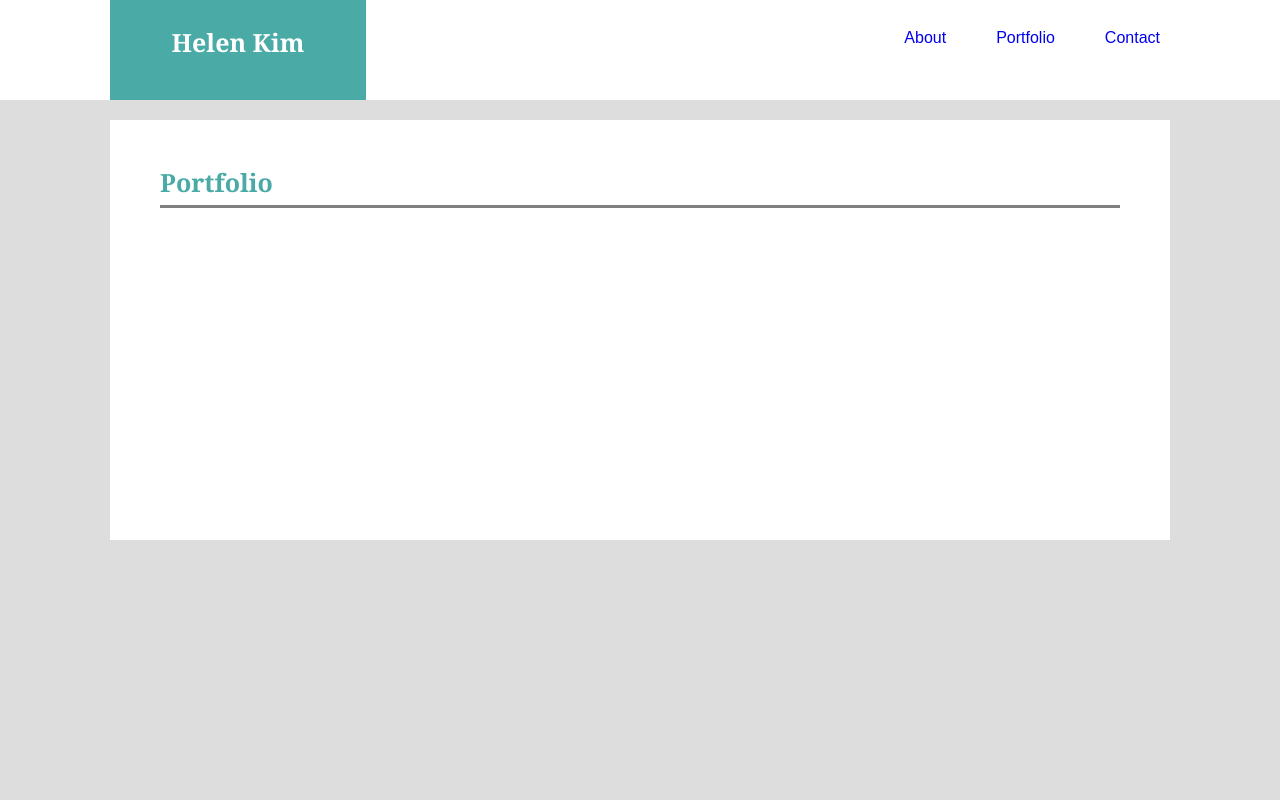
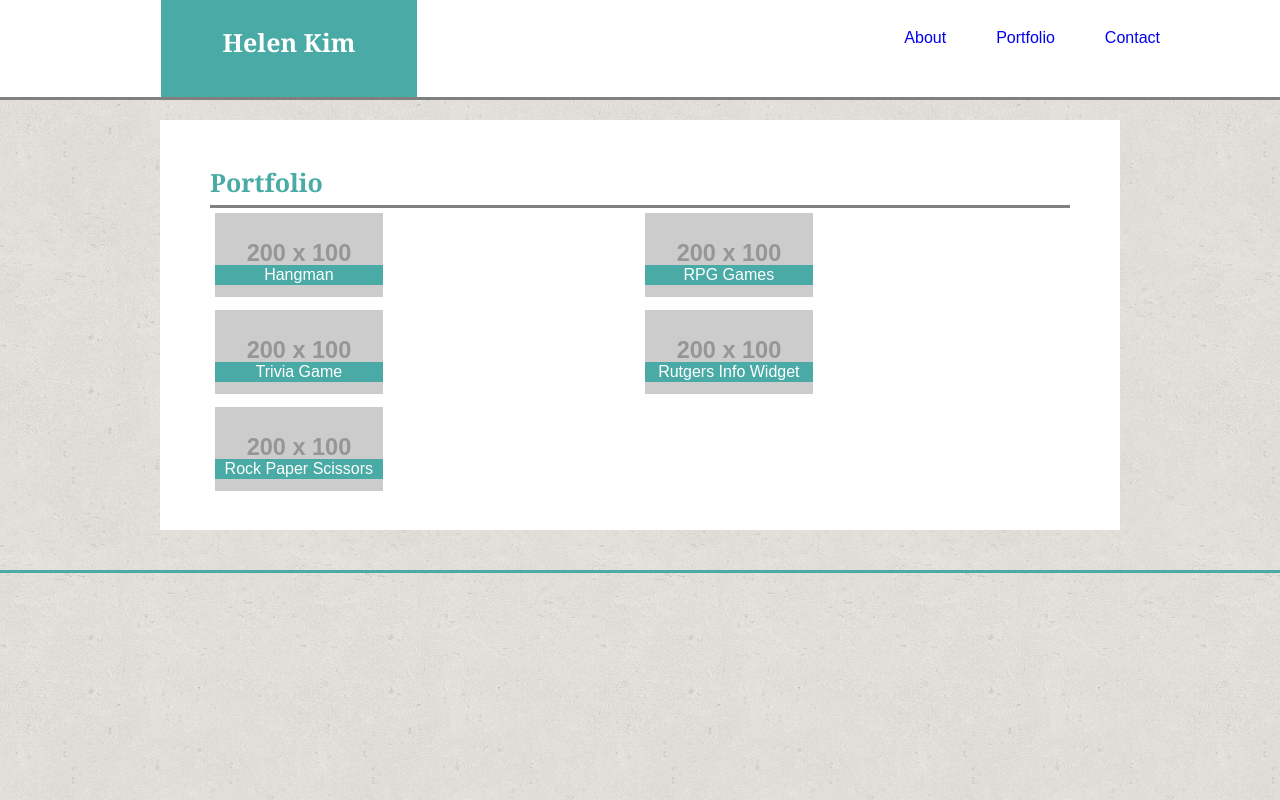
Before and after one commit to HK490/Basic-Portfolio, a plain HTML site: page portfolio.html in a window 1280 px wide. Drawn offline with Linux system fonts and the light colour scheme; placeholder pictures from the web are drawn by us.

Commit message:
added portfolio.html and finshing touches

```diff
--- a/assets/css/style.css
+++ b/assets/css/style.css
@@ -1,8 +1,10 @@
 
 
 body {
-    background: #dddddd;
+    background-image: url(../images/background.png);
     font-family: 'Arial', 'Helvetica Neue', Helvetica, sans-serif;
+    padding-bottom: 40px;
+    border-bottom: 3px solid #4aaaa5;
 }
 
 .container {
@@ -14,6 +16,8 @@ body {
     position: relative;
     padding-right: 80px;
     padding-left: 110px;
+    border-bottom: 3px solid gray;
+
 
 }
 
@@ -22,7 +26,7 @@ body {
     margin: 0 auto;
     padding: 50px;
     width: 960px;
-    height: 320px;
+    height: 410px;
     background: white;
 }
 
@@ -37,10 +41,11 @@ h1 {
     position: absolute;
     color: white;
     background: #4aaaa5;
-    height: 70px;
+    height: 97px;
     width: 20%;
     text-align: center;
     padding-top: 30px;
+    margin-left: 51px;
 }
 
 h2 {
@@ -72,6 +77,7 @@ h2 {
 
 .para {
     padding-top: 5px;
+    line-height: 23px;
 }
 
 .para2 {
@@ -93,8 +99,35 @@ input[type=text]{
     width: 100%;
   }
 
-  input[type=submit] {
+input[type=submit] {
     background-color: #4aaaa5;
     color: white;
     margin-top: 5px;
   }
+
+  * {
+    box-sizing: border-box;
+  }
+
+  .column {
+    float: left;
+    width: 50%;
+    padding: 5px;
+    position: relative;
+  }
+
+  .row::after {
+    content: "";
+    clear: both;
+    display: table;
+  }
+
+  .text {
+    background: #4aaaa5;
+    color: white;
+    width:39%;
+    text-align: center;
+    padding: 2px;
+    position: absolute;
+    bottom: 20px;
+  }
--- a/portfolio.html
+++ b/portfolio.html
@@ -25,8 +25,48 @@
     <div class="container2">
         <h2>Portfolio</h2>
 
+        <div class="row">
+                <div class="column">
+                  <img src="https://via.placeholder.com/200x100" alt="Snow" style="width:40%">
+                  <p class="text">Hangman</p>
+                </div>
+                <div class="column">
+                  <img src="https://via.placeholder.com/200x100" alt="Forest" style="width:40%">
+                  <p class="text">RPG Games</p>
+                </div>
+                <div class="column">
+                  <img src="https://via.placeholder.com/200x100" alt="Mountains" style="width:40%">
+                  <p class="text">Trivia Game</p>
+                </div>
+                <div class="column">
+                  <img src="https://via.placeholder.com/200x100" alt="Forest" style="width:40%">
+                  <p class="text">Rutgers Info Widget</p>
+                </div>
+                <div class="column">
+                  <img src="https://via.placeholder.com/200x100" alt="Mountains" style="width:40%">
+                  <p class="text">Rock Paper Scissors</p>
+                </div>
+              </div>
 
-    </div>
+        </div>
+
+     <!--   <div class="container3">
+            <div class="para4">Hangman</div>
+        </div>
+        <div class="container3">
+            <div class="para5">Trivia Game</div>
+        </div>
+        <div class="container3">
+            <div class="para6">Rock Paper Scissors</div>
+        </div>
+        <div class="container4">
+            <div class="para7">RPG Games</div>
+        </div>
+        <div class="container5">
+            <div class="para8">Rutgers Info Widget</div>
+        </div>
+
+    </div> -->
 
 </body>
 </html>
```
